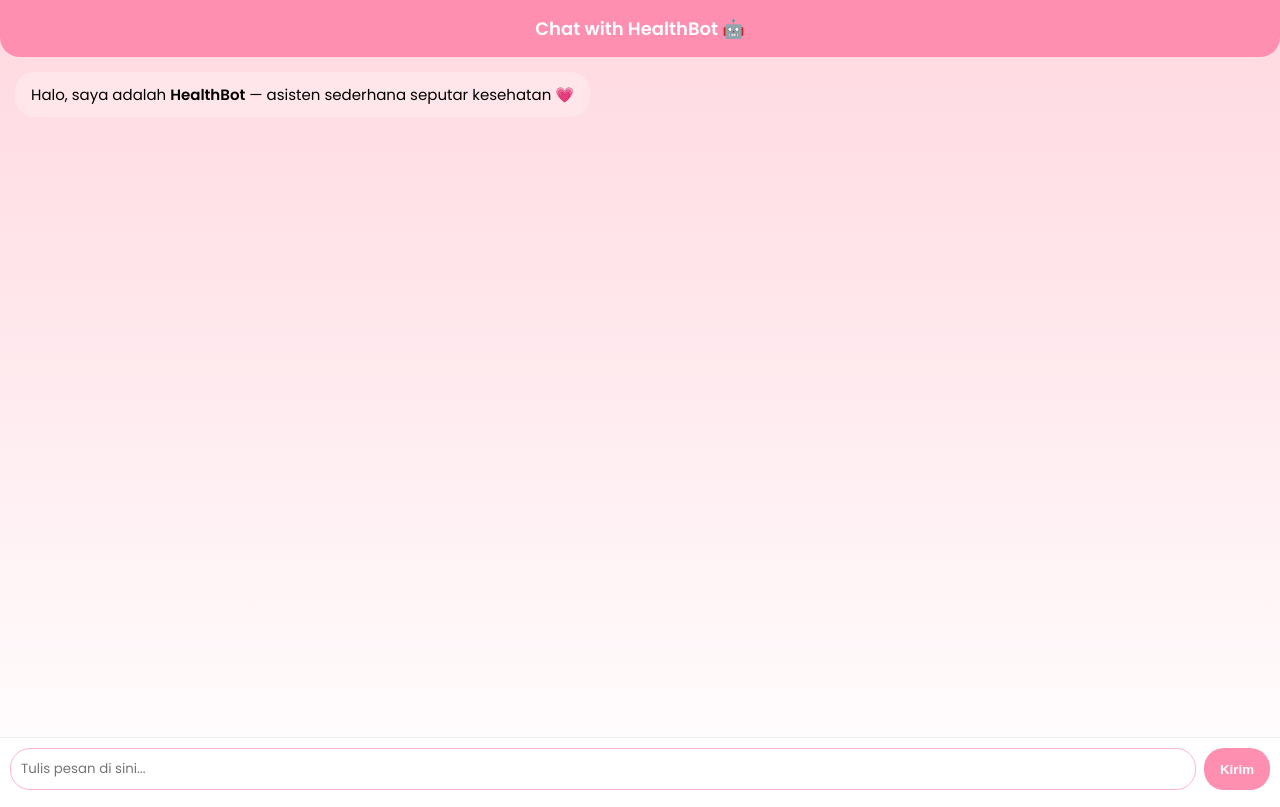
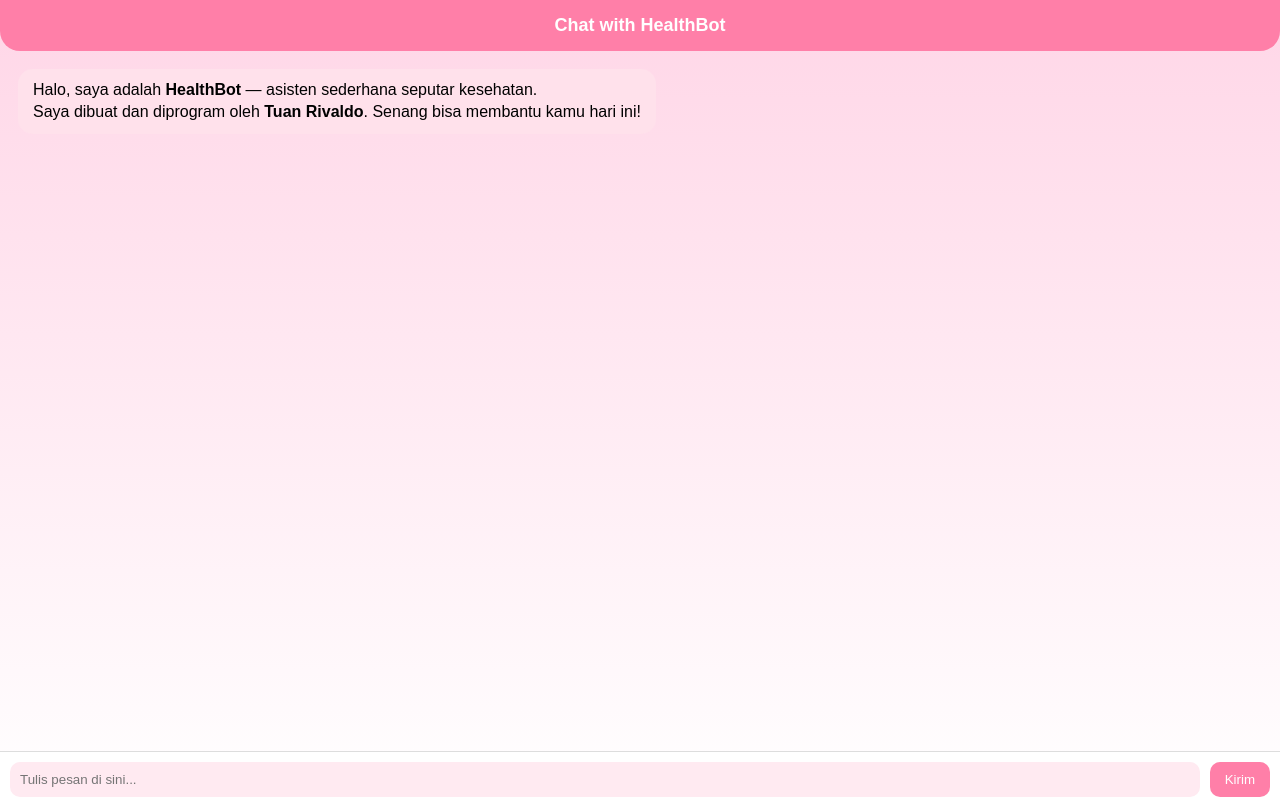
Before and after one commit to aokizel21-create/healthbot, a plain HTML site: page index.html in a window 1280 px wide. Drawn offline with Linux system fonts and the light colour scheme.

Commit message:
Update index.html

```diff
--- a/index.html
+++ b/index.html
@@ -3,150 +3,138 @@
 <head>
   <meta charset="UTF-8" />
   <meta name="viewport" content="width=device-width, initial-scale=1.0" />
-  <title>HealthBot AI</title>
-  <link href="https://fonts.googleapis.com/css2?family=Poppins:wght@400;600&display=swap" rel="stylesheet">
+  <title>HealthBot</title>
   <style>
     body {
       font-family: 'Poppins', sans-serif;
-      background: linear-gradient(180deg, #ffd8e0 0%, #fff 100%);
+      background: linear-gradient(to bottom, #ffd6e7, #fff);
+      margin: 0;
+      padding: 0;
+    }
+
+    .chat-header {
+      background: #ff7fa8;
+      color: white;
+      padding: 15px;
+      text-align: center;
+      font-size: 18px;
+      font-weight: bold;
+      border-radius: 0 0 20px 20px;
+    }
+
+    .chat-container {
       display: flex;
       flex-direction: column;
-      height: 100vh;
-      margin: 0;
+      height: 85vh;
+      overflow-y: auto;
+      padding: 10px;
     }
 
-    header {
-      background-color: #ff8fb1;
-      color: white;
-      text-align: center;
-      padding: 15px;
-      font-weight: 600;
-      font-size: 18px;
-      border-bottom-left-radius: 20px;
-      border-bottom-right-radius: 20px;
+    .message {
+      margin: 8px;
+      padding: 10px 15px;
+      border-radius: 15px;
+      max-width: 80%;
+      line-height: 1.4;
     }
 
-    #chat {
-      flex: 1;
-      padding: 15px;
-      overflow-y: auto;
-      display: flex;
-      flex-direction: column;
-      gap: 10px;
+    .user-message {
+      background: #ffb5cc;
+      align-self: flex-end;
     }
 
-    .bot, .user {
-      max-width: 80%;
-      padding: 12px 16px;
-      border-radius: 20px;
-      font-size: 15px;
-      line-height: 1.4em;
-      word-wrap: break-word;
-    }
-
-    .bot {
-      background-color: #ffe6eb;
+    .bot-message {
+      background: #ffe1eb;
       align-self: flex-start;
-    }
-
-    .user {
-      background-color: #ffb6c9;
-      align-self: flex-end;
-      color: #fff;
     }
 
     .input-area {
       display: flex;
       padding: 10px;
-      background-color: #fff;
-      border-top: 1px solid #eee;
+      background: white;
+      border-top: 1px solid #ddd;
     }
 
-    .input-area input {
+    input {
       flex: 1;
       padding: 10px;
-      border-radius: 20px;
-      border: 1px solid #ffb6c9;
+      border: none;
       outline: none;
-      font-family: 'Poppins', sans-serif;
+      border-radius: 10px;
+      background: #ffeaf1;
     }
 
-    .input-area button {
-      background-color: #ff8fb1;
-      color: #fff;
+    button {
+      margin-left: 10px;
+      background: #ff7fa8;
+      color: white;
       border: none;
-      border-radius: 20px;
-      padding: 10px 16px;
-      margin-left: 8px;
+      border-radius: 10px;
+      padding: 10px 15px;
       cursor: pointer;
-      font-weight: 600;
-      transition: 0.2s;
     }
 
-    .input-area button:hover {
-      background-color: #ff709b;
-    }
-
-    ::-webkit-scrollbar {
-      width: 5px;
-    }
-    ::-webkit-scrollbar-thumb {
-      background-color: #ffb6c9;
-      border-radius: 10px;
+    button:hover {
+      background: #ff5e94;
     }
   </style>
 </head>
 <body>
-  <header>Chat with HealthBot 🤖</header>
-
-  <div id="chat">
-    <div class="bot">Halo, saya adalah <b>HealthBot</b> — asisten sederhana seputar kesehatan 💗</div>
+  <div class="chat-header">Chat with HealthBot</div>
+  <div class="chat-container" id="chat-container">
+    <div class="message bot-message">
+      Halo, saya adalah <b>HealthBot</b> — asisten sederhana seputar kesehatan.<br>
+      Saya dibuat dan diprogram oleh <b>Tuan Rivaldo</b>. Senang bisa membantu kamu hari ini!
+    </div>
   </div>
 
   <div class="input-area">
-    <input type="text" id="userInput" placeholder="Tulis pesan di sini..." />
+    <input id="user-input" type="text" placeholder="Tulis pesan di sini..." />
     <button onclick="sendMessage()">Kirim</button>
   </div>
 
   <script>
-    const chat = document.getElementById('chat');
-    const input = document.getElementById('userInput');
+    async function sendMessage() {
+      const input = document.getElementById("user-input");
+      const chat = document.getElementById("chat-container");
+      const userText = input.value.trim();
+      if (!userText) return;
 
-    async function sendMessage() {
-      const text = input.value.trim();
-      if (!text) return;
-      appendMessage('user', text);
-      input.value = '';
+      const userMessage = document.createElement("div");
+      userMessage.classList.add("message", "user-message");
+      userMessage.textContent = userText;
+      chat.appendChild(userMessage);
+      input.value = "";
+
+      const botMessage = document.createElement("div");
+      botMessage.classList.add("message", "bot-message");
+      botMessage.textContent = "Sebentar ya, saya sedang memproses pertanyaan kamu...";
+      chat.appendChild(botMessage);
       chat.scrollTop = chat.scrollHeight;
 
-      // Simulasi panggilan ke AI API dummy
-      appendMessage('bot', 'Sebentar ya, saya sedang memproses pertanyaan kamu... 💭');
-      const reply = await getAIReply(text);
-      document.querySelectorAll('.bot').pop;
-      setTimeout(() => {
-        appendMessage('bot', reply);
-      }, 1000);
-    }
+      try {
+        const response = await fetch("https://api.openai.com/v1/chat/completions", {
+          method: "POST",
+          headers: {
+            "Content-Type": "application/json",
+            "Authorization": "Bearer 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"
+          },
+          body: JSON.stringify({
+            model: "gpt-3.5-turbo",
+            messages: [
+              { role: "system", content: "Kamu adalah HealthBot, asisten kesehatan yang sopan, ramah, dan menjelaskan dengan bahasa ringan tapi informatif. Kamu dibuat oleh Tuan Rivaldo." },
+              { role: "user", content: userText }
+            ],
+            temperature: 0.7
+          })
+        });
 
-    function appendMessage(sender, text) {
-      const msg = document.createElement('div');
-      msg.className = sender;
-      msg.innerHTML = text;
-      chat.appendChild(msg);
-      chat.scrollTop = chat.scrollHeight;
-    }
-
-    async function getAIReply(userText) {
-      try {
-        const res = await fetch("https://api.monkedev.com/fun/chat?msg=" + encodeURIComponent(userText));
-        const data = await res.json();
-        // API ini public dan tidak butuh key
-        const rawReply = data.response || "Maaf, saya tidak bisa menjawab itu 😅";
-        // Sopan-ramah filter
-        const reply = rawReply.replace("Monke", "HealthBot");
-        return reply;
-      } catch (e) {
-        return "Maaf, koneksi sedang lambat. Coba lagi ya 🌸";
+        const data = await response.json();
+        botMessage.textContent = data.choices?.[0]?.message?.content?.trim() || "Maaf, saya tidak mengerti pertanyaan kamu.";
+        chat.scrollTop = chat.scrollHeight;
+      } catch (error) {
+        console.error(error);
+        botMessage.textContent = "Terjadi kesalahan saat menghubungi server. Coba lagi nanti ya.";
       }
     }
   </script>
```
